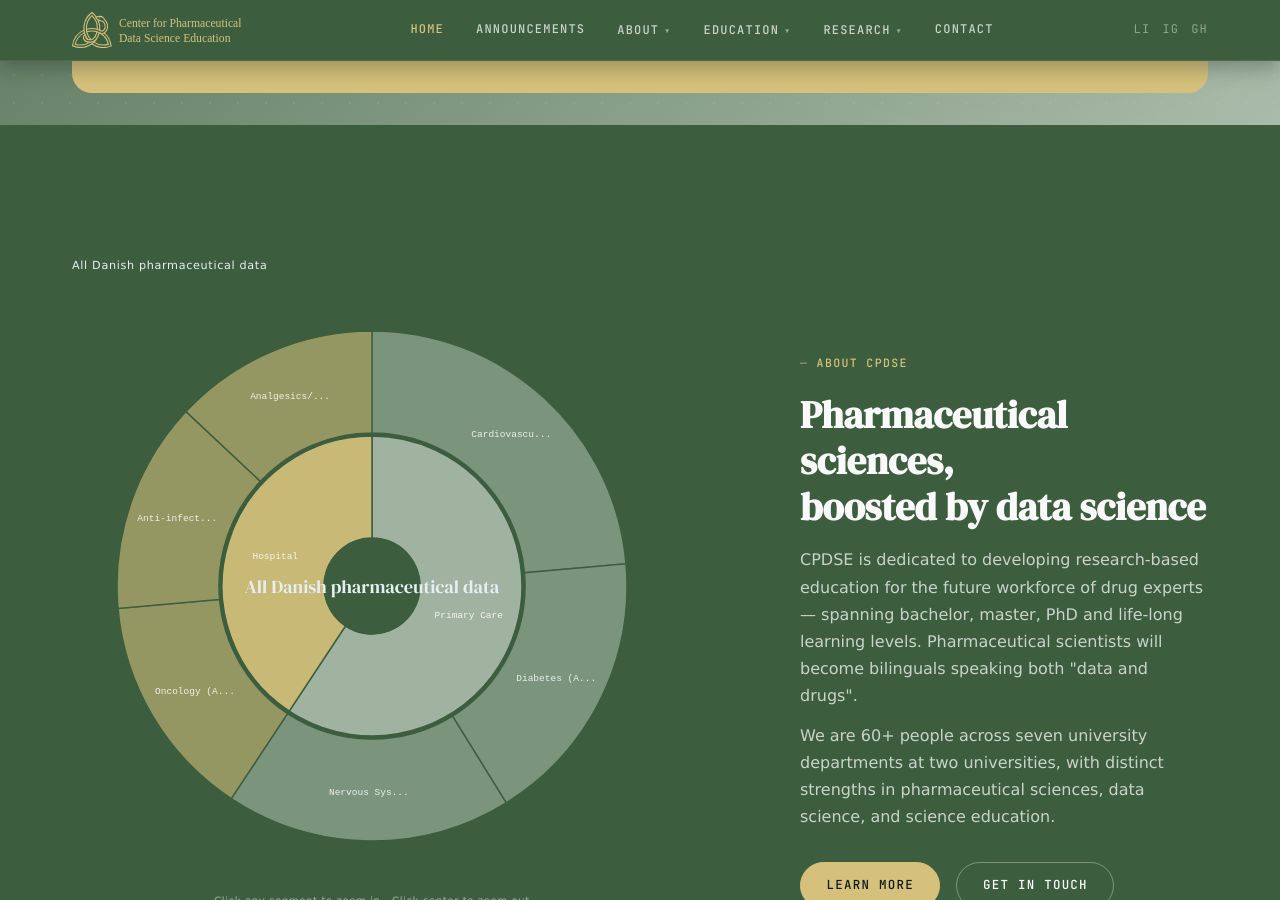
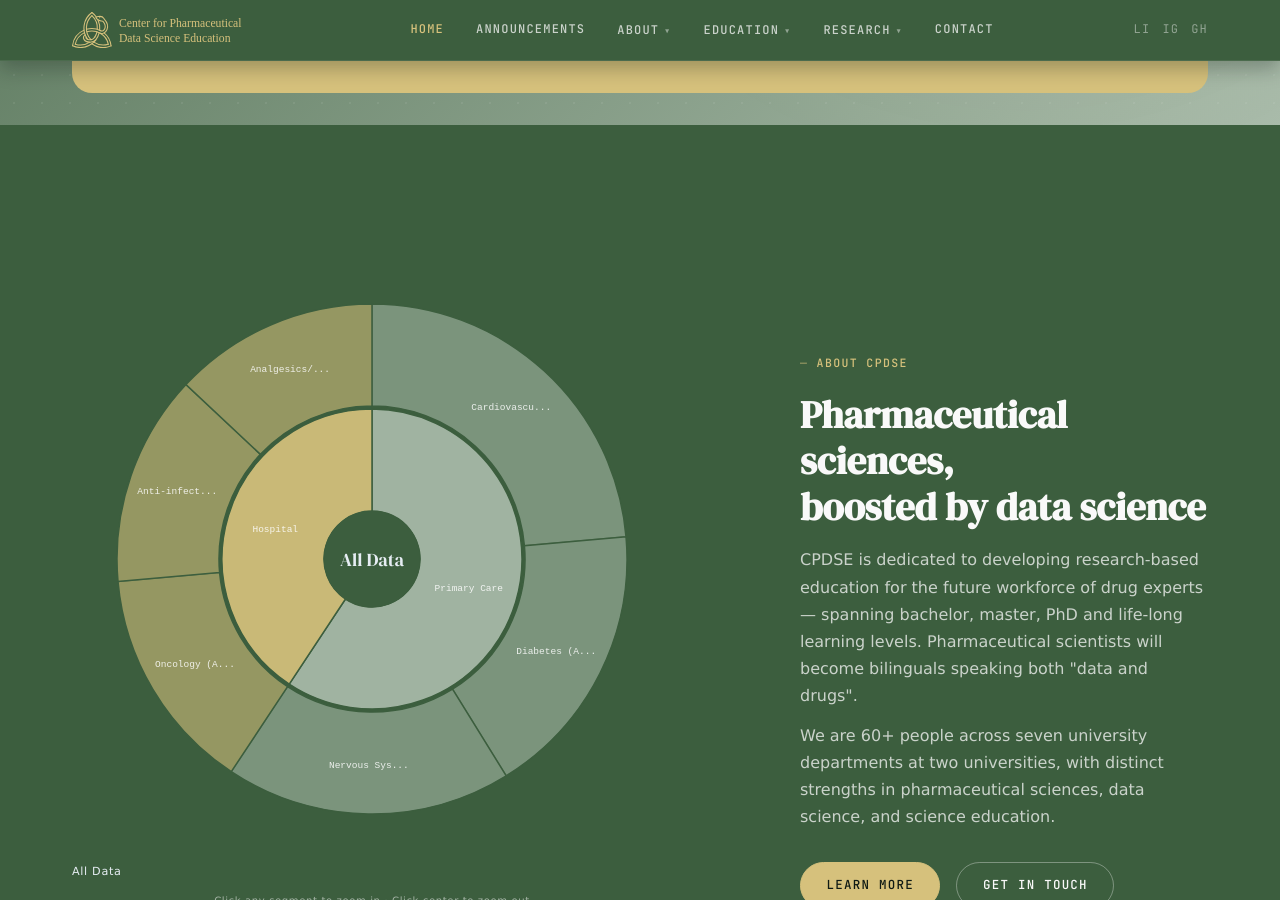
Before and after one commit to CPDSE/PagesCMS, a Jekyll site: the page built from index.md, in a window 1280 px wide and 900 px high, scrolled down 808 px. Built offline with Jekyll 4.4.1, drawn with Linux system fonts in a browser that asks for light colours; some of the changed text lies outside the part shown.

Commit message:
sunburst styling

```diff
--- a/_layouts/home.html
+++ b/_layouts/home.html
@@ -52,8 +52,6 @@
   <div class="about-inner fade-in">
     <div class="about-visual">
       <div class="about-viz" id="pharma-live-viz">
-        <div class="about-viz-breadcrumb" id="medstat-breadcrumb"></div>
-
         <div class="about-viz-chart-wrap">
           <svg class="about-viz-sunburst" id="medstat-svg" viewBox="0 0 600 600" preserveAspectRatio="xMidYMid meet"
                role="img" aria-label="Sunburst diagram of Danish medicine use by DDD intensity"></svg>
@@ -61,6 +59,8 @@
             <div class="about-viz-center-name" id="medstat-center-name">All Drug Groups</div>
           </div>
         </div>
+
+        <div class="about-viz-breadcrumb" id="medstat-breadcrumb"></div>
 
         <div class="about-viz-hint">Click any segment to zoom in · Click center to zoom out</div>
         <div class="about-viz-hint">SOURCE: <a href="https://www.medstat.dk/" target="_blank" rel="noopener">MEDSTAT.DK</a> · ATC CLASSIFICATION · 2025</div>
--- a/assets/css/main.css
+++ b/assets/css/main.css
@@ -285,14 +285,13 @@
 .section-announcements .announcement-card {
   background: #3C5E3E;
   color: var(--offwhite);
-  border: 1px dashed rgba(249,249,249,0.2);
+  border: none;
   box-shadow: none;
   -webkit-backdrop-filter: none;
   backdrop-filter: none;
 }
 .section-announcements .announcement-card:hover {
   background: #3C5E3E;
-  border-color: rgba(249,249,249,0.4);
 }
 .section-announcements .card-meta {
   color: rgba(249,249,249,0.74);
@@ -589,7 +588,7 @@
 }
 .about-viz-breadcrumb span {
   cursor: pointer;
-  color: var(--accent-local);
+  color: #D6C17C;
   transition: opacity 0.15s;
 }
 .about-viz-breadcrumb span:hover { opacity: 0.7; }
--- a/assets/data/medstat_hierarchy_snapshot.json
+++ b/assets/data/medstat_hierarchy_snapshot.json
@@ -7,7 +7,7 @@
   },
   "years": {
     "2025": {
-      "name": "All Danish pharmaceutical data",
+      "name": "All Data",
       "children": [
         {
           "name": "Primary Care",
@@ -178,7 +178,7 @@
       ]
     },
     "2024": {
-      "name": "All Danish pharmaceutical data",
+      "name": "All Data",
       "children": [
         {
           "name": "Primary Care",
@@ -349,7 +349,7 @@
       ]
     },
     "2023": {
-      "name": "All Danish pharmaceutical data",
+      "name": "All Data",
       "children": [
         {
           "name": "Primary Care",
```
